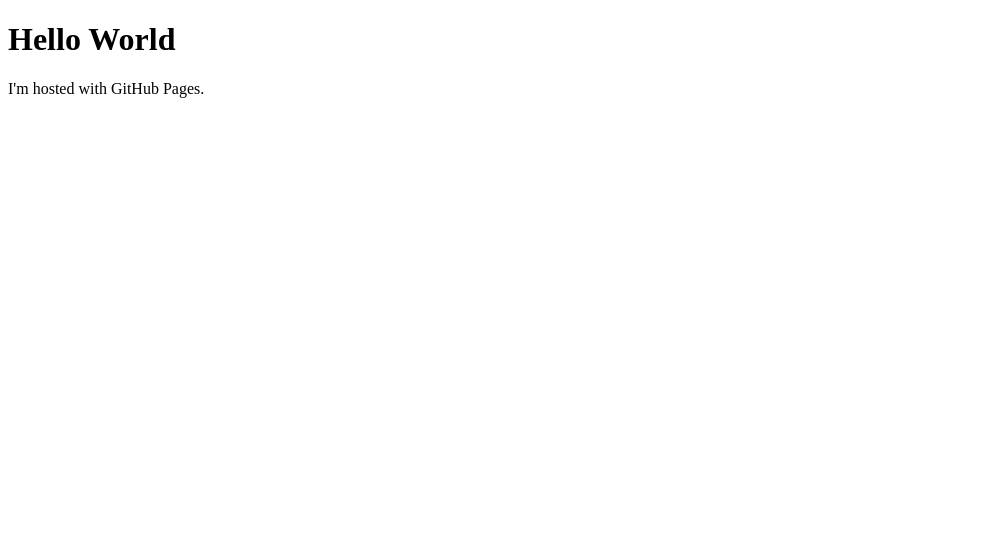
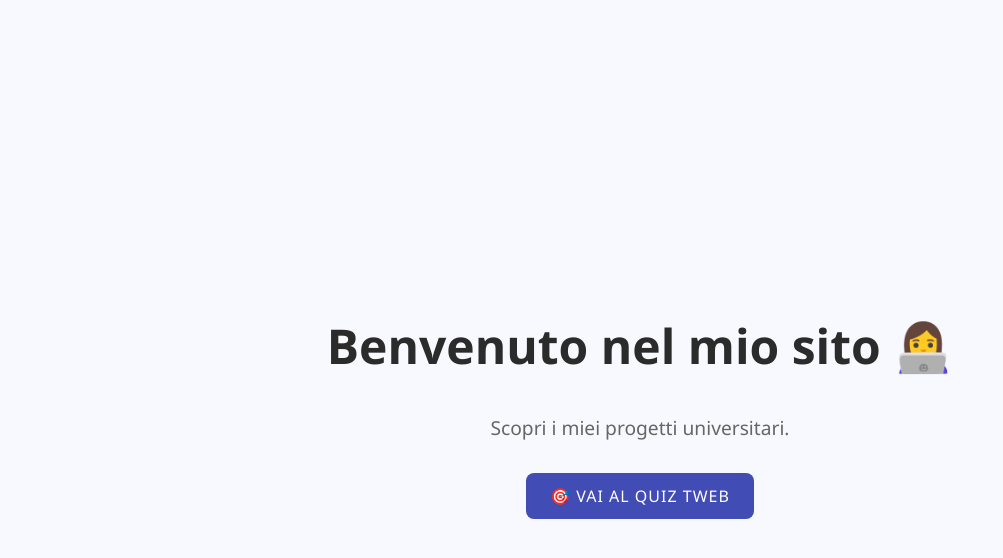
Before and after one commit to alexaorsasha/alexaorsasha.github.io, a plain HTML site: page index.html in a window 1280 px wide. Shown: the whole page, without its empty margins (0-1003 px from the left). Drawn offline with Linux system fonts and the light colour scheme.

Commit message:
✨ Nuova homepage con link al quiz

```diff
--- a/index.html
+++ b/index.html
@@ -1,7 +1,55 @@
 <!DOCTYPE html>
-<html>
+<html lang="it">
+<head>
+    <meta charset="UTF-8" />
+    <meta name="viewport" content="width=device-width, initial-scale=1.0" />
+    <title>Alexa's Projects</title>
+    <style>
+        body {
+            font-family: 'Segoe UI', sans-serif;
+            background: #f8f8ff;
+            margin: 0;
+            padding: 0;
+            display: flex;
+            flex-direction: column;
+            justify-content: center;
+            align-items: center;
+            height: 100vh;
+            text-align: center;
+        }
+
+        h1 {
+            font-size: 3rem;
+            color: #2b2b2b;
+            margin-bottom: 1rem;
+        }
+
+        p {
+            font-size: 1.2rem;
+            color: #666;
+            margin-bottom: 2rem;
+        }
+
+        a.button {
+            padding: 12px 24px;
+            font-size: 1rem;
+            background: #414cb5;
+            color: white;
+            text-decoration: none;
+            border-radius: 8px;
+            text-transform: uppercase;
+            letter-spacing: 1px;
+            transition: background 0.3s ease;
+        }
+
+        a.button:hover {
+            background: #2c3499;
+        }
+    </style>
+</head>
 <body>
-<h1>Hello World</h1>
-<p>I'm hosted with GitHub Pages.</p>
+<h1>Benvenuto nel mio sito 👩‍💻</h1>
+<p>Scopri i miei progetti universitari.</p>
+<a class="button" href="quiz-tweb/">🎯 Vai al Quiz TWEB</a>
 </body>
 </html>
```
